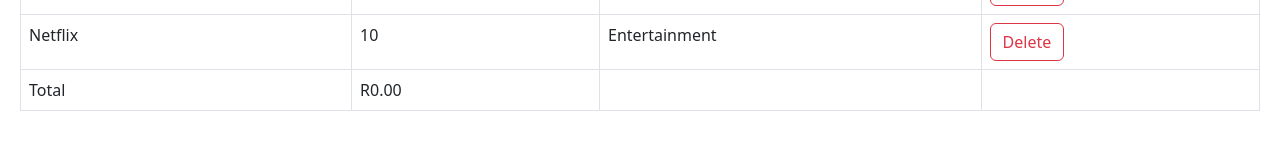
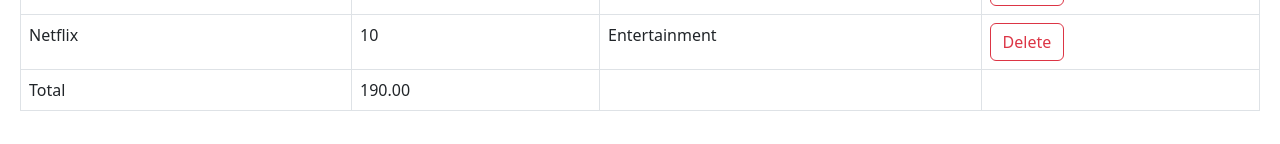
Before and after one commit to AIDK/expense-tracker, a React (Vite) app: page / in a window 1280 px wide. Shown: the part 720-864 px from the top of the page. Built offline with nearby package versions, Linux system fonts and the light colour scheme.

Commit message:
Added running total to grid

```diff
--- a/src/components/ExpenseList.tsx
+++ b/src/components/ExpenseList.tsx
@@ -42,10 +42,14 @@
         ))}
       </tbody>
       <tfoot>
-        {/* TODO: calculate running total */}
         <tr>
           <td>Total</td>
-          <td>R0.00</td>
+          <td>
+            {/* use `reduce` function to calculate running grid total */}
+            {expenses
+              .reduce((acc, expense) => expense.amount + acc, 0)
+              .toFixed(2)}
+          </td>
           <td></td>
           <td></td>
         </tr>
```
